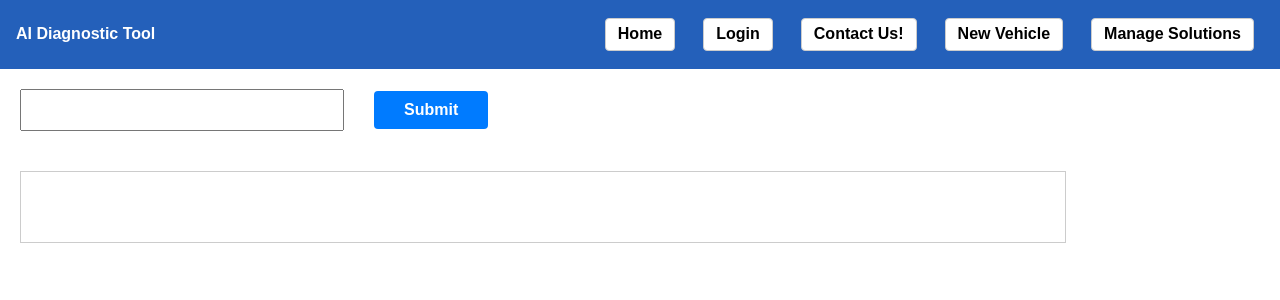
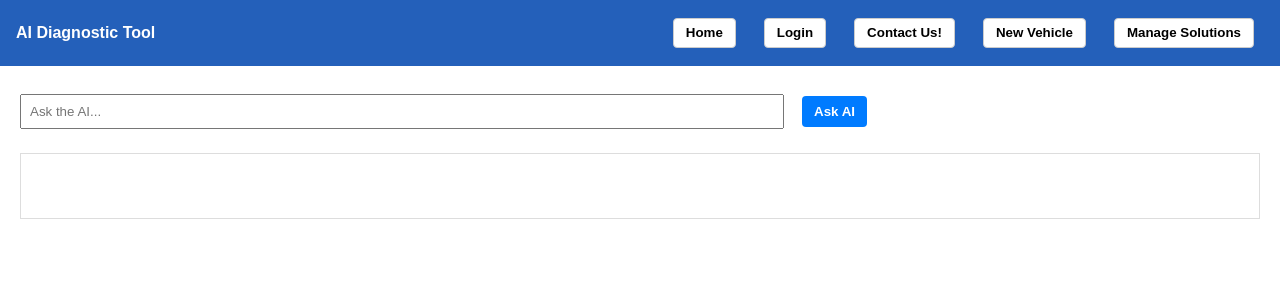
Before and after one commit to SWE-Practicum-AI-Diagnostic-Tool/SWE-Practicum-AI-Diagnostic-Tool, a Vue app: page / in a window 1280 px wide. Shown: the top 300 px of the page. Built offline with nearby package versions, Linux system fonts and the light colour scheme; what vue3-google-login would draw is missing.

Commit message:
Vibe coding

```diff
--- a/src/components/FormSection.vue
+++ b/src/components/FormSection.vue
@@ -1,5 +1,7 @@
 <script setup>
-defineProps({
+import { defineProps, defineEmits } from 'vue'
+
+const props = defineProps({
   title: {
     type: String,
     required: true
@@ -7,14 +9,29 @@ defineProps({
   required: {
     type: Boolean,
     default: false
+  },
+  modelValue: {
+    type: String,
+    default: ''
   }
 })
+
+const emit = defineEmits(['update:modelValue'])
+
+const update = (e) => emit('update:modelValue', e.target.value)
 </script>
 
 <template>
   <div class="form-group">
     <label :for="title">{{ title }}</label>
-    <input type="text" :id="title" :name="title" :required="required" />
+    <input
+      type="text"
+      :id="title"
+      :name="title"
+      :required="required"
+      :value="modelValue"
+      @input="update"
+    />
   </div>
 </template>
 
--- a/src/components/Home.vue
+++ b/src/components/Home.vue
@@ -1,65 +1,72 @@
 <script>
-import NaviBar from "./NaviBar.vue";
-import getReponse from "../genai.js";
+import NaviBar from './NaviBar.vue'
+import { getResponse } from '../genai.js'
+
 export default {
-  components: {
-    NaviBar,
-  },
-  methods: {},
+  components: { NaviBar },
   data() {
     return {
-      inputValue: "",
-      response: ""
-    };
+      inputValue: '',
+      response: '',
+      loading: false
+    }
   },
   methods: {
-    getResponse() {
-      // Do whatever you need with inputValue
-      getReponse(this.inputValue).then((res) => {
-        this.response = res;
-      });
+    async ask() {
+      this.response = '';
+      this.loading = true;
+      try {
+        const res = await getResponse(this.inputValue);
+        // strip legacy mocked prefix if present so we don't echo the prompt
+        let out = res;
+        const prefix = 'Mocked response (client):';
+        if (typeof out === 'string' && out.startsWith(prefix)) {
+          out = out.slice(prefix.length).trim();
+        }
+        // Remove legacy 'OK — received your request.' wrapper if present
+        const legacyOk = 'OK — received your request.';
+        if (typeof out === 'string' && out.startsWith(legacyOk)) {
+          out = out.slice(legacyOk.length).trim();
+        }
+        this.response = out;
+      } catch (err) {
+        this.response = 'Error: ' + (err?.message || String(err));
+      } finally {
+        this.loading = false;
+      }
     }
   }
-};
+}
 </script>
 
 <template>
-  <div>
-    <main>
-      <NaviBar />
-    </main>
-    <input v-model="inputValue" id="input" type="text" />
-
-    <button id="submit" @click="getResponse">
-      Submit
-    </button>
-
-    <div id="response">{{ response }}</div>
-
+  <div class="home-root">
+    <NaviBar />
+    <div class="home-body">
+  <input v-model="inputValue" id="input" type="text" placeholder="Ask the AI..." />
+  <button id="submit" @click="ask" :disabled="loading">{{ loading ? 'Loading...' : 'Ask AI' }}</button>
+      <div id="response">{{ response }}</div>
+    </div>
   </div>
 </template>
 
-
-<style>
-input {
+<style scoped>
+.home-body {
   margin: 20px;
-  padding: 10px;
-  width: 300px;
-  font-size: 16px;
 }
-
-button {
-  padding: 10px 20px;
-  font-size: 16px;
-  cursor: pointer;
+#input {
+  padding: 8px;
+  width: 60%;
+  margin-right: 8px;
 }
-
+button#submit {
+  padding: 8px 12px;
+}
 #response {
-  margin: 20px;
-  padding: 10px;
-  border: 1px solid #ccc;
-  width: 80%;
-  min-height: 50px;
-  font-size: 16px;
+  margin-top: 16px;
+  padding: 12px;
+  border: 1px solid #ddd;
+  min-height: 40px;
+  white-space: pre-wrap;
 }
 </style>
--- a/src/components/SolutionForm.vue
+++ b/src/components/SolutionForm.vue
@@ -1,26 +1,38 @@
 <script setup>
 import { ref } from 'vue';
+import { useRouter } from 'vue-router';
 import FormSection from './FormSection.vue';
 import { getVehicles } from '../vehicles.js';
 
-// Example vehicle list — change or load dynamically as needed
-// const vehicles = ref([
-//   { id: 'veh1', label: 'Honda Civic (2018)' },
-//   { id: 'veh2', label: 'Toyota Corolla (2020)' },
-//   { id: 'veh3', label: 'Ford F-150 (2019)' },
-// ]);
+const router = useRouter();
 
 const vehicles = ref(getVehicles().map((v, index) => ({
-  id: `veh${index + 1}`,
-  label: `${v.make || 'Unknown Make'} ${v.model || 'Unknown Model'} (${v.year || 'Unknown Year'})`
+  id: `${index}`,
+  label: `${v.make || 'Unknown Make'} ${v.model || 'Unknown Model'} (${v.year || 'Unknown Year'})`,
+  raw: v
 })));
 
 const selectedVehicle = ref('');
+const issues = ref('');
+
+const onSubmit = (e) => {
+  e.preventDefault();
+  if (!selectedVehicle.value) return alert('Please select a vehicle');
+
+  // pass minimal data via query params (vehicle index and issues text)
+  router.push({
+    path: '/vehicle-help',
+    query: {
+      vehicleIndex: selectedVehicle.value,
+      issues: issues.value
+    }
+  })
+}
 </script>
 
 <template>
   <div class="form-container">
-    <form>
+  <form @submit.prevent="onSubmit">
       <!-- Select vehicle dropdown -->
       <div class="vehicle-select-group">
         <label for="select-vehicle" class="vehicle-label">Select vehicle</label>
@@ -30,7 +42,11 @@ const selectedVehicle = ref('');
         </select>
       </div>
 
-      <FormSection title="What's going on with your car?" required />
+      <FormSection
+        title="What's going on with your car?"
+        required
+        v-model="issues"
+      />
 
       <!-- Submit -->
       <button type="submit">Submit</button>
--- a/src/components/VehicleHelp.vue
+++ b/src/components/VehicleHelp.vue
@@ -2,48 +2,66 @@
 import NaviBar from "./NaviBar.vue";
 import { useRoute } from "vue-router";
 import { getResponse } from "../genai.js";
-import { getVehicles } from "@/vehicles";
+import { getVehicles } from "../vehicles.js";
+import { ref, onMounted } from 'vue';
 
 const route = useRoute();
+const details = route.query || {};
 
-// All form data is available here
-const details = route.query;
 const vehicles = getVehicles();
-const vehicle = vehicles[details.vehicleIndex] || {};
+const vehicleIndex = Number(details.vehicleIndex);
+const vehicle = vehicles[vehicleIndex] || {};
 const issues = details.issues || "No issues provided";
 
-const getFeedback = async () => {
-  const prompt = `Provide feedback on the following vehicle information. Suggest any missing or potentially incorrect details that could improve the accuracy of a vehicle diagnosis. Be concise and specific.
-Vehicle Information:
-Make: ${formatField(vehicle.make)}
-Model: ${formatField(vehicle.model)}
-Year: ${formatField(vehicle.year)}
-Mileage: ${formatField(vehicle.mileage)}
-Engine: ${formatField(vehicle.engine)}
-Transmission: ${formatField(vehicle.transmission)}
-Trim: ${formatField(vehicle.trim)}
-Body Style: ${formatField(vehicle.bodystyle)}
-Issues: ${formatField(issues)}
+const aiOutput = ref('');
+const loading = ref(false);
+const error = ref(null);
 
-Feedback:`;
-  const response = await getResponse(prompt);
-  return response;
-};
-/**
- * Return a displayable value or a default placeholder when empty.
- * Treats undefined, null, empty string, and strings with only whitespace as empty.
- */
 const formatField = (val, placeholder = "None") => {
   if (val === undefined || val === null) return placeholder;
   if (typeof val === "string") {
     return val.trim() === "" ? placeholder : val;
   }
-  // For numbers and other types, convert to string if not NaN
   if (typeof val === "number") return isNaN(val) ? placeholder : String(val);
   return String(val);
 };
+
+const getFeedback = async () => {
+  loading.value = true;
+  error.value = null;
+  const prompt = `Provide feedback on the following vehicle information. Suggest any missing or potentially incorrect details that could improve the accuracy of a vehicle diagnosis. Be concise and specific.\nVehicle Information:\nMake: ${formatField(vehicle.make)}\nModel: ${formatField(vehicle.model)}\nYear: ${formatField(vehicle.year)}\nMileage: ${formatField(vehicle.mileage)}\nEngine: ${formatField(vehicle.engine)}\nTransmission: ${formatField(vehicle.transmission)}\nTrim: ${formatField(vehicle.trim)}\nBody Style: ${formatField(vehicle.bodystyle)}\nIssues: ${formatField(issues)}\n\nFeedback:`;
+  try {
+    const resp = await getResponse(prompt);
+    aiOutput.value = resp || '';
+  } catch (err) {
+    error.value = err?.message || String(err);
+  } finally {
+    loading.value = false;
+  }
+}
+
+onMounted(() => {
+  // Fire the AI request when the page loads
+  getFeedback();
+});
 </script>
 
 <template>
-  Vehile Help Page
+  <div>
+    <NaviBar />
+    <div style="max-width:800px;margin:20px auto;">
+      <h2>Vehicle Help</h2>
+      <p><strong>Vehicle:</strong> {{ vehicle.make || 'Unknown' }} {{ vehicle.model || '' }} ({{ vehicle.year || '' }})</p>
+      <p><strong>Issues submitted:</strong> {{ issues }}</p>
+
+      <div style="margin-top:1rem;">
+        <label for="aiResponse"><strong>AI Feedback</strong></label>
+        <div v-if="loading">Loading AI feedback...</div>
+        <div v-else>
+          <textarea id="aiResponse" rows="10" style="width:100%;" readonly>{{ aiOutput }}</textarea>
+          <div v-if="error" style="color:darkred;margin-top:6px;">Error: {{ error }}</div>
+        </div>
+      </div>
+    </div>
+  </div>
 </template>
--- a/src/router.js
+++ b/src/router.js
@@ -7,7 +7,7 @@ import SolutionForm from './components/SolutionForm.vue'
 import LoginView from './components/LoginPage.vue'
 import SupportPage from './components/Support.vue'
 import VehicleSubmit from './components/VehicleSubmit.vue'
-import VehicleHelp from './components/VehicleSubmit.vue'
+import VehicleHelp from './components/VehicleHelp.vue'
 
 const routes = [
   { path: '/', component: HomeView },
```
Also changed, not shown: src/genai.js (+58 -5 lines).
